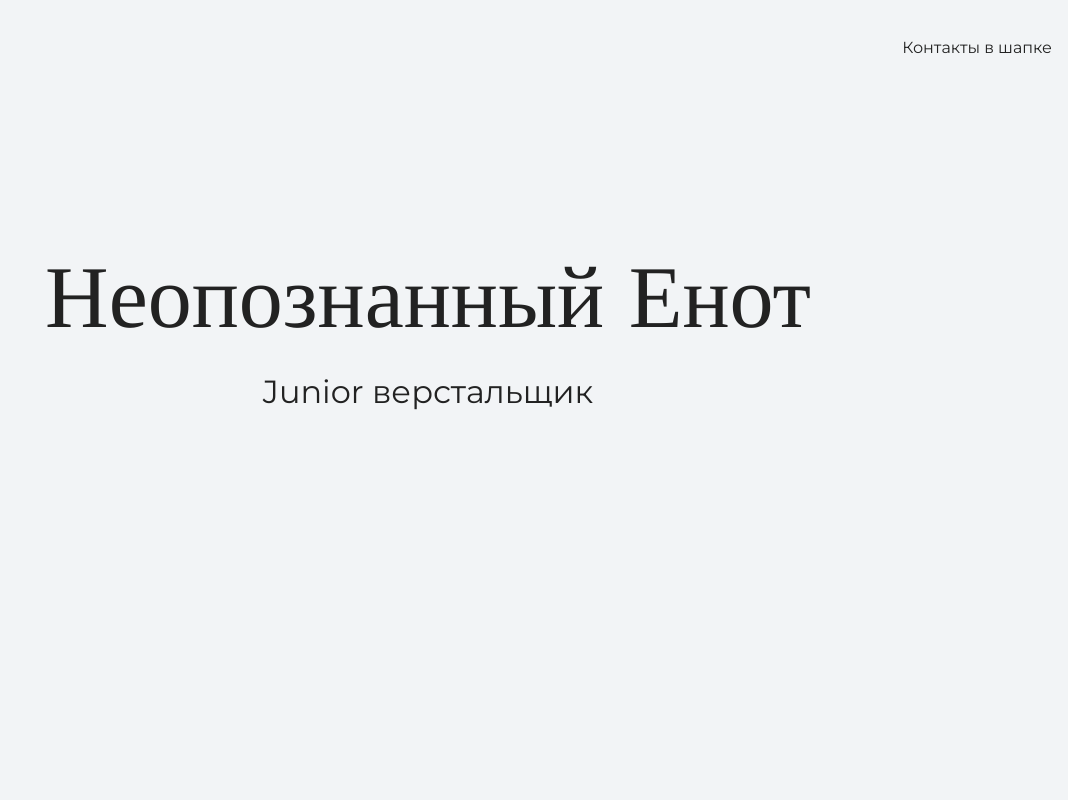
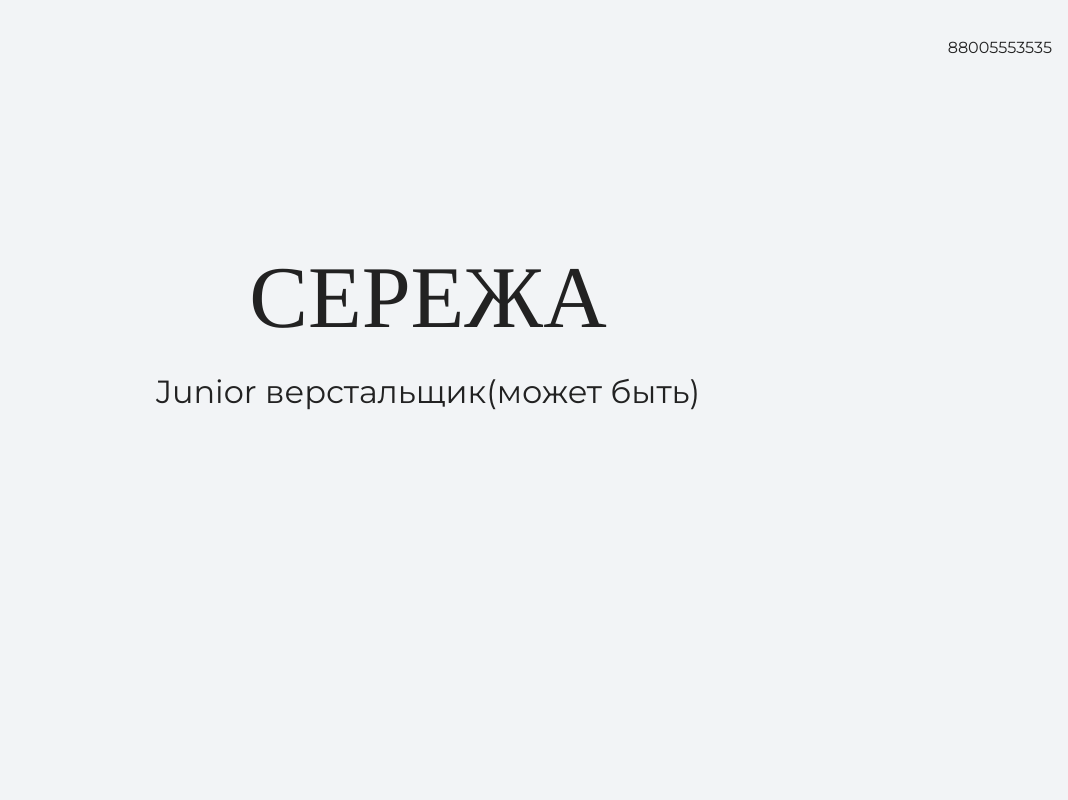
Before and after one commit to kolomiets-s/my-site, a plain HTML site: page index.html in a window 1280 px wide. Shown: the top 800 px of the page, without its empty margins (212-1280 px from the left). Drawn offline with nearby package versions, Linux system fonts and the light colour scheme.

Commit message:
Изменил контакты, текст

```diff
--- a/index.html
+++ b/index.html
@@ -10,14 +10,14 @@
   <body>
     <header class="page-header">
       <div class="container">
-        Контакты в шапке
+        88005553535
       </div>
     </header>
 
     <section class="hero-image">
       <div class="container">
-        <h1 class="heading">Неопознанный Енот</h1>
-        <p>Junior верстальщик</p>
+        <h1 class="heading">СЕРЕЖА</h1>
+        <p>Junior верстальщик(может быть)</p>
       </div>
     </section>
 
@@ -45,7 +45,7 @@
 
     <footer class="page-footer">
       <div class="container">
-        Контакты в подвале
+        88005553535
       </div>
     </footer>
   </body>
```
